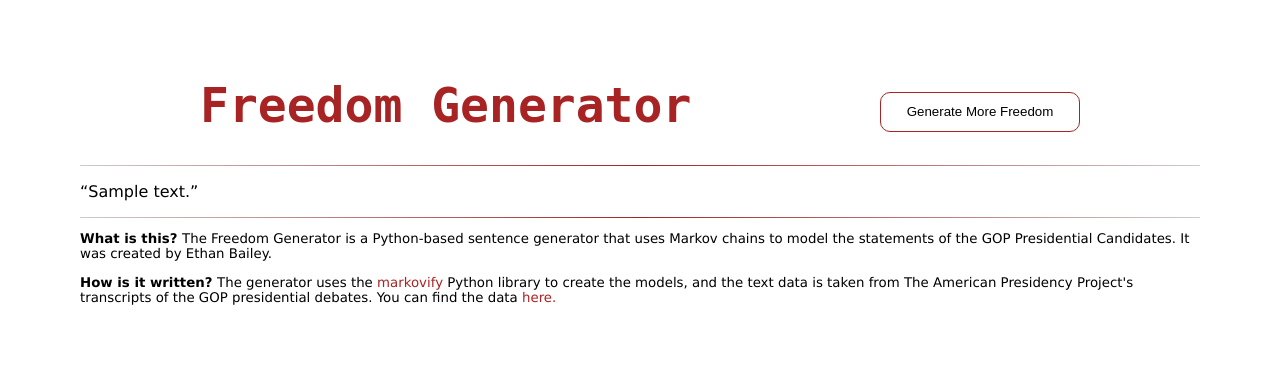
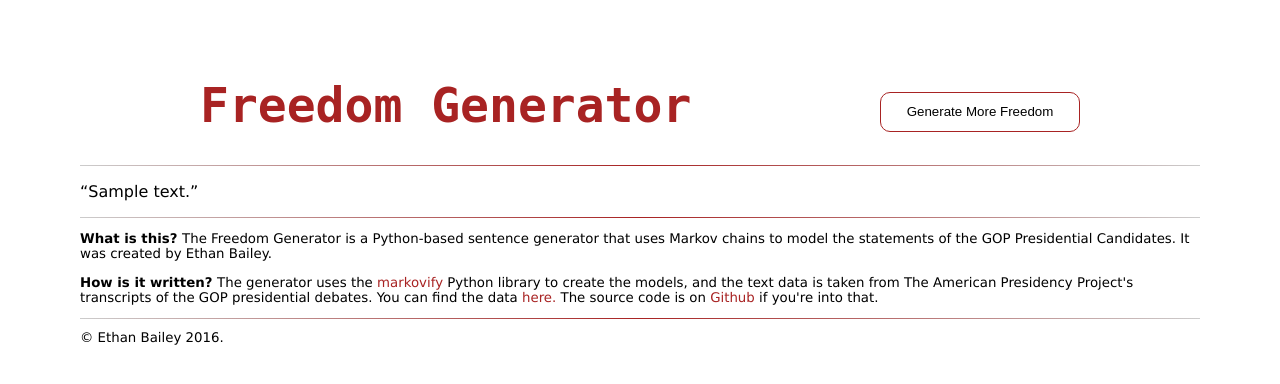
Before and after one commit to ebai101/freedom-generator, a Flask app: template templates/index.html in a window 1280 px wide. Shown: the top 384 px of the page. Run offline with Flask 2, Linux system fonts and the light colour scheme; the template is opened without the code that fills it: most values are stand-ins (such as "Sample title", 1, 10 or a date in 2020); parts of the project's set-up code (start-up, migrations or seed data) failed here and were passed over; some libraries are stand-ins or nearby versions.

Commit message:
added social links

```diff
--- /dev/null
+++ b/static/a2a.js
@@ -0,0 +1,4 @@
+var a2a_config = a2a_config || {};
+a2a_config.linkname = "Freedom Generator";
+a2a_config.linkurl = "https://freedomgenerator.herokuapp.com/";
+a2a_config.icon_color = "#a82323";
--- a/static/main.css
+++ b/static/main.css
@@ -28,6 +28,15 @@ a:hover {
 	width: 70em;
     padding: 0.8em;
 }
+.footer {
+	width: 70em;
+}
+.copyright {
+	font-size: 10pt;
+}
+.a2a_kit {
+	float: right;
+}
 .question {
 	font-weight: 900;
 }
@@ -44,7 +53,7 @@ a:hover {
 	cursor: pointer;
 }
 #generate:active {
-	border: 1px #5E1414 solid;
+	border: 2pt #A82323 solid;
 }
 #generate:focus {
 	outline: 0;
--- a/templates/index.html
+++ b/templates/index.html
@@ -9,20 +9,20 @@
 <p>“<span class=text>{{ text|safe }}</span>”</p>
 <hr>
 <p class=info><span class=question>What is this? </span>The Freedom Generator is a Python-based sentence generator that uses Markov chains to model the statements of the GOP Presidential Candidates. It was created by Ethan Bailey.</p>
-<p class=info><span class=question>How is it written? </span>The generator uses the <a href="https://github.com/jsvine/markovify">markovify</a> Python library to create the models, and the text data is taken from The American Presidency Project's transcripts of the GOP presidential debates. You can find the data <a href="http://www.presidency.ucsb.edu/debates.php">here.</a></p>
-<div class="a2a_kit a2a_kit_size_24 a2a_default_style">
+<p class=info><span class=question>How is it written? </span>The generator uses the <a href="https://github.com/jsvine/markovify">markovify</a> Python library to create the models, and the text data is taken from The American Presidency Project's transcripts of the GOP presidential debates. You can find the data <a href="http://www.presidency.ucsb.edu/debates.php">here.</a> The source code is on <a href="https://github.com/ebai101/freedom-generator">Github</a> if you're into that.</p>
+<div class=footer>
+<hr>
+<span class=copyright>&copy; Ethan Bailey 2016.</span>
+<span class="a2a_kit a2a_kit_size_24 a2a_default_style">
 <a class="a2a_button_facebook"></a>
 <a class="a2a_button_twitter"></a>
 <a class="a2a_button_google_plus"></a>
 <a class="a2a_dd" href="https://www.addtoany.com/share?linkurl=https%3A%2F%2Ffreedomgenerator.herokuapp.com%2F&amp;linkname=Freedom%20Generator"></a>
+</span>
 </div>
-<script type="text/javascript">
-var a2a_config = a2a_config || {};
-a2a_config.linkname = "Freedom Generator";
-a2a_config.linkurl = "https://freedomgenerator.herokuapp.com/";
-</script>
-<script type="text/javascript" src="//static.addtoany.com/menu/page.js"></script>
 </div>
 <script>$SCRIPT_ROOT = {{ request.script_root|tojson|safe }};</script>
+<script src="{{ url_for('static', filename='a2a.js') }}"></script>
+<script src="//static.addtoany.com/menu/page.js"></script>
 <script src="{{ url_for('static', filename='jquery.min.js') }}"></script>
 <script src="{{ url_for('static', filename='gettext.js') }}"></script>
```
Also changed, not shown: 1 other file.
